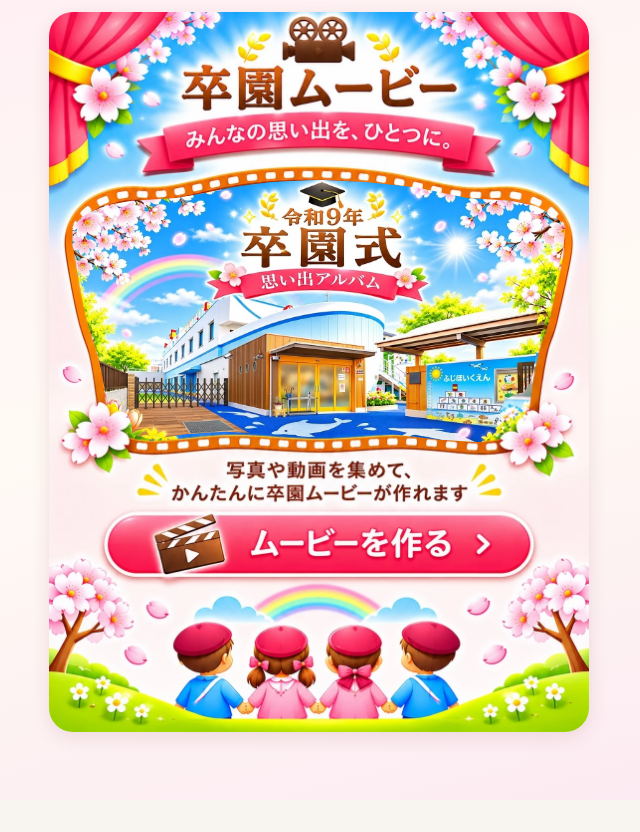
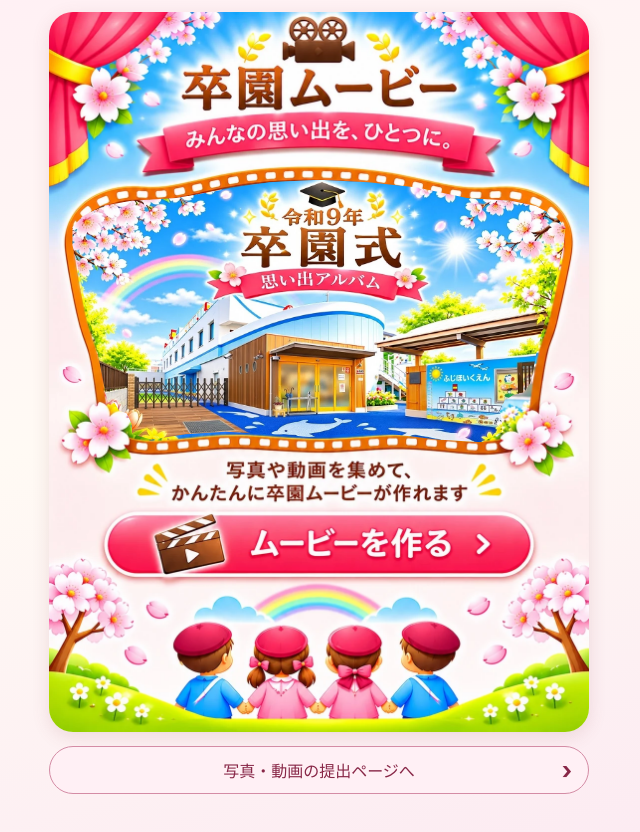
Before and after one commit to k5wvk4n6pt-web/omoide-theater-demo, a React (Vite) app: page / in a window 1280 px wide. Shown: the whole page, without its empty margins (321-961 px from the left). Before the commit the page ends 800 px from the top, so only its background shows below. Built offline with nearby package versions, Linux system fonts and the light colour scheme; a web font is replaced by a local one.

Commit message:
Link to the submission page from the movie home

```diff
--- a/src/App.tsx
+++ b/src/App.tsx
@@ -665,6 +665,7 @@ useEffect(()=>{
 },[playing,phase,playIndex,pauseBgmDuringVideo,photos]);
 
 
+const submissionSite='https://kiku-sotsuen-movie.th-1043.chatgpt.site/';
 const graduationArtwork = new URL('../fuji-graduation-opening.webp', import.meta.url).href;
 const graduationPosterCover = import.meta.env.BASE_URL + 'artwork/graduation-home-cover.webp';
 return <main className={step==='home'?'theaterHome':'theaterEditor'}>
@@ -677,6 +678,7 @@ return <main className={step==='home'?'theaterHome':'theaterEditor'}>
     <img className="graduationPosterArtwork" src={graduationArtwork} width={1376} height={768} alt="令和9年 卒園式 思い出アルバム。桜と虹の下にふじほいくえんの園庭。"/>
     <button type="button" className="graduationPosterAction" aria-label="ムービーを作る" disabled={draftBusy} onClick={newProject}/>
   </div>
+  <a className="graduationSubmitLink" href={submissionSite}>写真・動画の提出ページへ <span aria-hidden="true">›</span></a>
   {projects.length>0?<div className="draftBox"><h3>📁 保存した作品（{projects.length}件）</h3><div className="projectList">{projects.map(p=><div className="projectCard" key={p.id}>{thumbUrls[p.id]?<img src={thumbUrls[p.id]} alt="作品の表紙"/>:<div className="projectFallback">🎬</div>}<div className="projectDetail"><strong>{p.title}</strong><small>{p.photoCount}枚 · {new Date(p.savedAt).toLocaleString('ja-JP')}</small><div className="projectButtons"><button onClick={()=>restoreProject(p.id)} disabled={draftBusy}>編集する</button><button onClick={()=>copyProject(p.id)} disabled={draftBusy}>複製</button><button onClick={()=>eraseProject(p.id)} disabled={draftBusy}>削除</button></div></div></div>)}</div></div>:null}{draftInfo?<p className="note" role="status">{draftInfo}</p>:null}</section>:null}
 {step==='edit'?<section className="panel"><div className="sectionHeading"><h2>ムービーを作成</h2></div><nav className="editSteps" aria-label="編集の手順">{([['opening','① オープニング'],['main','② 本編'],['ending','③ エンディング'],['finish','④ 完成・保存']] as const).map(([key,label])=><button key={key} className={editPage===key?'active':''} aria-current={editPage===key?'step':undefined} onClick={()=>{setPlaying(false);setScrubbing(false);setEditPage(key)}}>{label}</button>)}</nav>{editPage!=='opening'?<div className="actions" role="group" aria-label="写真・動画の追加">
 <label className={'mediaPicker'+(photos.length===0?' primary':'')}>
@@ -760,7 +762,7 @@ return <main className={step==='home'?'theaterHome':'theaterEditor'}>
  <div className="actions"><button onClick={copyShareLink}>共有リンクをコピー</button><button disabled={draftBusy||importing} onClick={reloadShared}>共有先の最新版を開く</button></div>
  <p className="note">リンクを知っている人は、写真や動画を見て作品を編集できます。</p>
  <div className="actions">
-  <a className="downloadLink" target="_blank" rel="noreferrer" href={'https://kiku-sotsuen-movie.th-1043.chatgpt.site/manage#project='+shared.token}>きく組の提出データを追加</a>
+  <a className="downloadLink" target="_blank" rel="noreferrer" href={submissionSite+'manage#project='+shared.token}>きく組の提出データを追加</a>
  </div>
 </div>:null}
 {shareNotice?<p className="note" role="status">{shareNotice}</p>:null}
--- a/src/style.css
+++ b/src/style.css
@@ -370,6 +370,23 @@ input[type="file"][hidden]{display:none!important}
 .graduationPoster .graduationPosterAction:active { background: #50001c24; }
 .graduationPoster .graduationPosterAction:disabled { background: #fff8; }
 .graduationPoster .graduationPosterAction:focus-visible { outline-offset: -4px; }
+.graduationSubmitLink {
+  position: relative;
+  display: grid;
+  place-items: center;
+  min-height: 48px;
+  margin: .9rem 0;
+  padding: .55rem 2.5rem;
+  border: 1px solid #d48ca5;
+  border-radius: 999px;
+  background: #fff0f5;
+  color: #882747;
+  font-weight: 750;
+  text-align: center;
+  text-decoration: none;
+}
+.graduationSubmitLink span {position:absolute;right:1rem;font-size:1.5rem}
+.graduationSubmitLink:focus-visible {outline:3px solid #1374a2;outline-offset:3px}
 .graduationHome .draftBox {
   border: 1px solid #edc9ac;
   background: #fff8ef;
```
